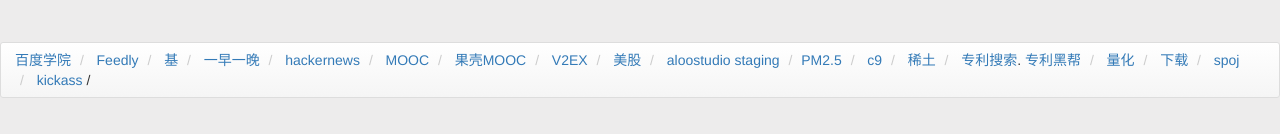
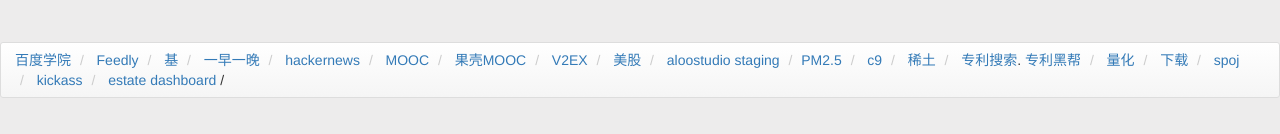
Before and after one commit to ivernaloo/aloo.github.io, a plain HTML site: page index.html in a window 1280 px wide. Shown: the part 702-836 px from the top of the page. Drawn offline with nearby package versions, Linux system fonts and the light colour scheme.

Commit message:
add estate dashboard

```diff
--- a/index.html
+++ b/index.html
@@ -222,7 +222,9 @@
     <li>
         <a href="https://www.sltorrents.com/" title="c9-cloud">kickass</a>
     </li>
-
+    <li>
+        <a href="https://www.sltorrents.com/" title="c9-cloud">estate dashboard</a>
+    </li>
 
     <span class="divider">/</span>
 </ul>
```
